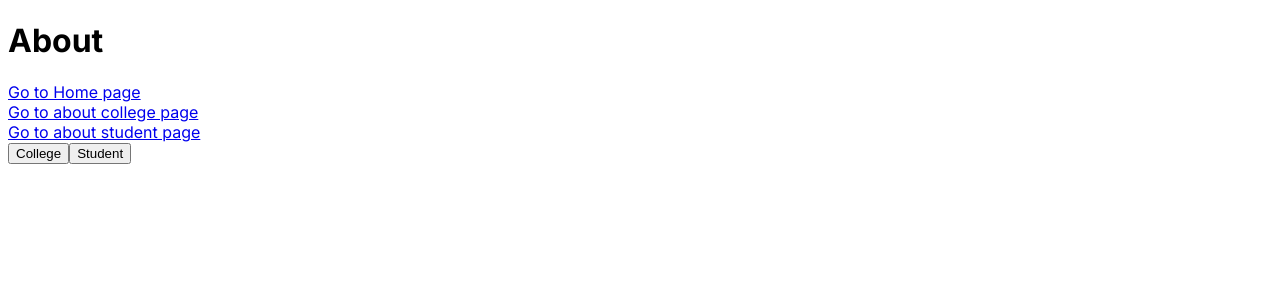
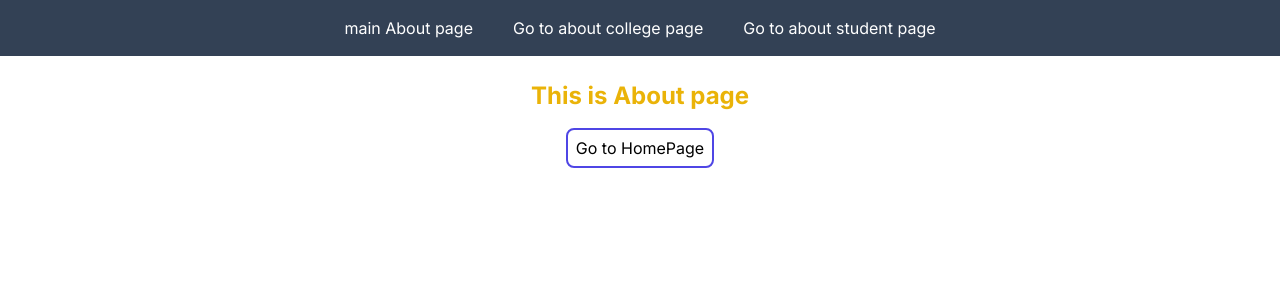
Before and after one commit to rohiturkaripangram/learnnextjs, a Next.js app: page /about in a window 1280 px wide. Shown: the top 300 px of the page. Built offline with nearby package versions, Linux system fonts and the light colour scheme.

Commit message:
Layout commit

```diff
--- a/src/app/about/aboutcollege/page.js
+++ b/src/app/about/aboutcollege/page.js
@@ -3,7 +3,7 @@ import React from 'react'
 const Aboutpage = () => {
   return (
     <div>
-        <h1>This is About college page</h1>
+        <h1  className='text-center mt-6 text-2xl text-yellow-500'>This is About college page</h1>
     </div>
   )
 }
--- a/src/app/about/aboutstudent/page.js
+++ b/src/app/about/aboutstudent/page.js
@@ -3,7 +3,7 @@ import React from 'react'
 const Aboutstudent = () => {
   return (
     <div>
-        <h1>this is aboutstudent page</h1>
+        <h1  className='text-center mt-6 text-2xl text-yellow-500'>this is About student page</h1>
     </div>
   )
 }
--- /dev/null
+++ b/src/app/about/layout.js
@@ -0,0 +1,21 @@
+import Link from "next/link";
+
+export default function Layout({ children }) {
+  return (
+    <div>
+      <ul className="list-none flex justify-center items-center gap-10 p-4 bg-slate-700 text-white">
+        <li>
+          <Link href="/about">main About page</Link>
+        </li>
+        <li>
+          <Link href="/about/aboutcollege">Go to about college page</Link>
+        </li>
+        <li>
+          <Link href="/about/aboutstudent">Go to about student page</Link>
+        </li>
+      </ul>
+
+      {children}
+    </div>
+  );
+}
--- a/src/app/about/page.js
+++ b/src/app/about/page.js
@@ -10,17 +10,12 @@ const About = () => {
         router.push(routername)
     }
   return (
-    <div>
-      <h1>About</h1>
-      <Link href="/">Go to Home page</Link>
-      <br/>
-      <Link href="/about/aboutcollege">Go to about college page</Link>
+    <div className='text-center'>
+     <h1 className="font-bold  mt-6 text-2xl text-yellow-500 mb-6">This is About page</h1>
+     <Link href="/" className="border-solid border-2 border-indigo-600 p-2 rounded-lg cursor-pointer">Go to HomePage</Link>
 
-<br/>
-<Link href="/about/aboutstudent">Go to about student page</Link>
-<br/>
-  <button onClick={()=>navigate("about/aboutcollege")}>College</button>
-  <button onClick={()=>navigate("about/aboutstudent")}>Student</button>
+
+
 
     </div>
   );
--- a/src/app/globals.css
+++ b/src/app/globals.css
@@ -1,4 +1,3 @@
-/* @tailwind base;
+@tailwind base;
 @tailwind components;
 @tailwind utilities;
- */
--- a/src/app/layout.js
+++ b/src/app/layout.js
@@ -11,7 +11,9 @@ export const metadata = {
 export default function RootLayout({ children }) {
   return (
     <html lang="en">
-      <body className={inter.className}>{children}</body>
+      <body className={inter.className}>
+
+        {children}</body>
     </html>
   )
 }
--- /dev/null
+++ b/src/app/login/layout.js
@@ -0,0 +1,22 @@
+import Link from "next/link"
+
+export default function Layout({children}){
+return(
+    <div>
+        <ul className='list-none flex justify-center items-center gap-10 p-4 bg-slate-700 text-white'>
+            <li >
+                <Link href="/login">Login Main</Link>
+                </li>
+                <li> <Link href="/login/loginstudent">Student Login</Link></li>
+
+                <li>  <Link href="/login/loginteacher">Teacher Login</Link></li>
+
+
+
+        </ul>
+        {
+            children
+        }
+    </div>
+)
+}
--- a/src/app/login/loginstudent/page.js
+++ b/src/app/login/loginstudent/page.js
@@ -3,7 +3,7 @@ import React from 'react'
 const loginstudent = () => {
   return (
     <div>
-        <h1>This is loginstudent page</h1>
+        <h1 className='text-center mt-6 text-2xl text-yellow-500'>This is login student page</h1>
 
 
         </div>
--- a/src/app/login/loginteacher/page.js
+++ b/src/app/login/loginteacher/page.js
@@ -3,7 +3,7 @@ import React from 'react'
 const loginteacher = () => {
   return (
     <div>
-        <h1>This is loginteacher page</h1>
+        <h1 className='text-center mt-6 text-2xl text-yellow-500'>This is login teacher page</h1>
     </div>
   )
 }
--- a/src/app/login/page.js
+++ b/src/app/login/page.js
@@ -1,19 +1,13 @@
-"use client"
-import Link from "next/link"
-import {useRouter} from 'next/navigation'
+"use client";
+import Link from "next/link";
 
-const Login=()=>{
-    const router=useRouter();
-    return(
-        <div>
-        <h1 className="font-bold">Login page</h1>
-        <Link href="/">Go to Home page</Link>
-        <br/>
-        <button onClick={()=>router.push("/login/loginstudent")}>Go to student login page</button>
-        <br/>
-        <button onClick={()=>router.push("/login/loginteacher")}>Go to Tecaher login page</button>
-        </div>
-    )
-}
+const Login = () => {
+  return (
+    <div className='text-center'>
+      <h1 className="font-bold  mt-6 text-2xl text-yellow-500 mb-6">Login page</h1>
+      <Link href="/" className="border-solid border-2 border-indigo-600 p-2 rounded-lg cursor-pointer">Go to Home page</Link>
+    </div>
+  );
+};
 
 export default Login;
--- a/src/app/page.js
+++ b/src/app/page.js
@@ -1,31 +1,28 @@
-'use client'
+"use client";
+
+import styles from "./page.module.css";
+import Link from "next/link";
+import { useRouter } from "next/navigation";
+
+export default function Home() {
+  const router = useRouter();
+  const navigate = (routename) => {
+    router.push(routename);
+  };
+  return (
+    <div>
 
 
-import styles from "./page.module.css";
-import Link from "next/link"
-import {useRouter} from 'next/navigation'
+        <ul className='list-none flex justify-center items-center gap-10 p-4 bg-slate-700 text-white'>
+          <li>
+            <Link href="/login">Go to Login page</Link>
+          </li>
+          <li>
+            {" "}
+            <Link href="/about">Go to About page</Link>
+          </li>
+        </ul>
 
-export default function Home() {
-  const router=useRouter();
-  const navigate=(routename)=>{
-    router.push(routename)
-  }
-  return (
-    <div>
-      <main >
-        <h1>Basic Routing </h1>
-        <Link href="/login">Go to Login page</Link> <br/>
-        <Link href="/about">Go to About page</Link>
-        <br/>
-        <br/>
-        <button onClick={()=>navigate('login')}>
-          Go to Login page
-        </button>
-        <br/>
-        <button onClick={()=>navigate('about')}>
-          Go to About page
-        </button>
-      </main>
     </div>
   );
 }
```
